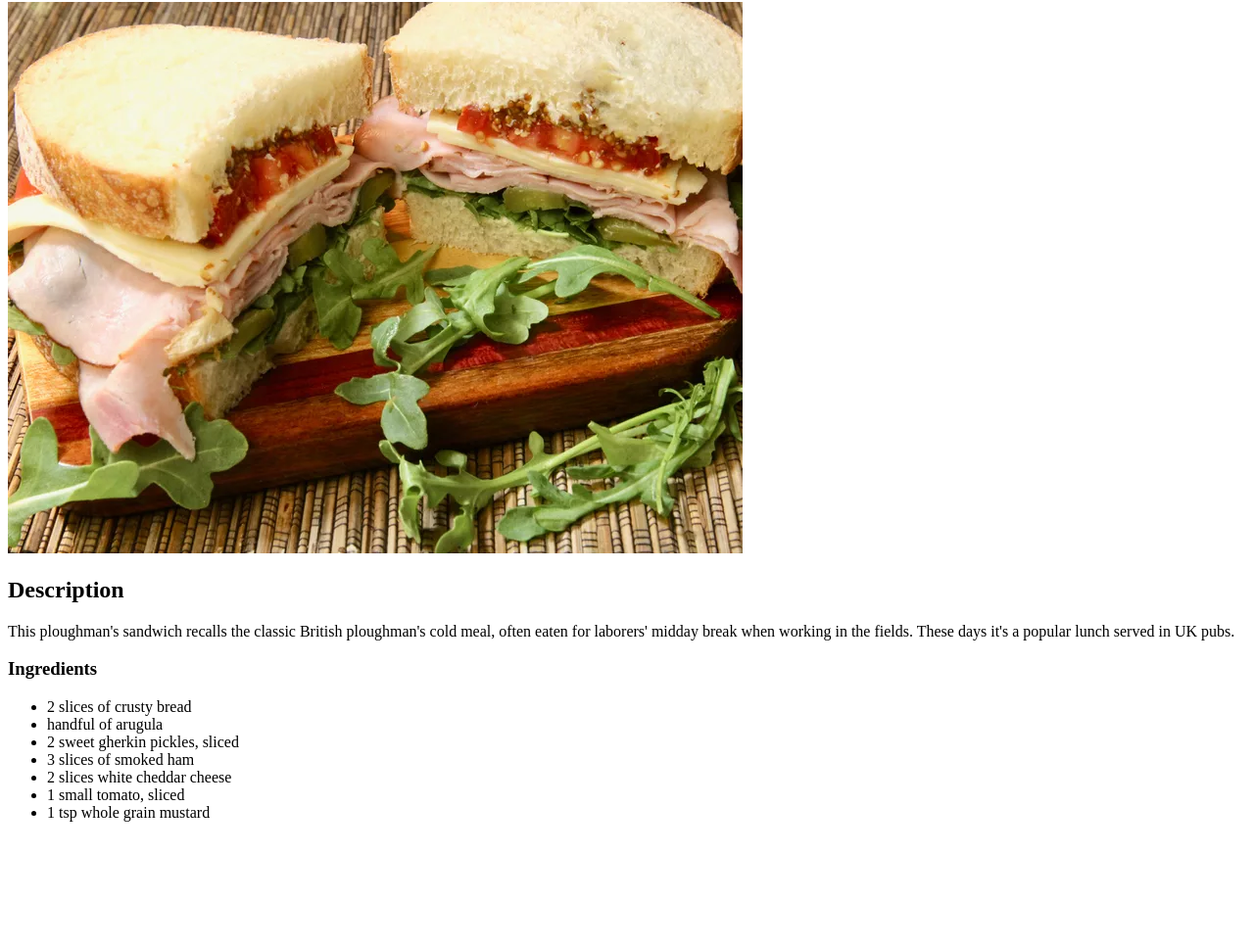
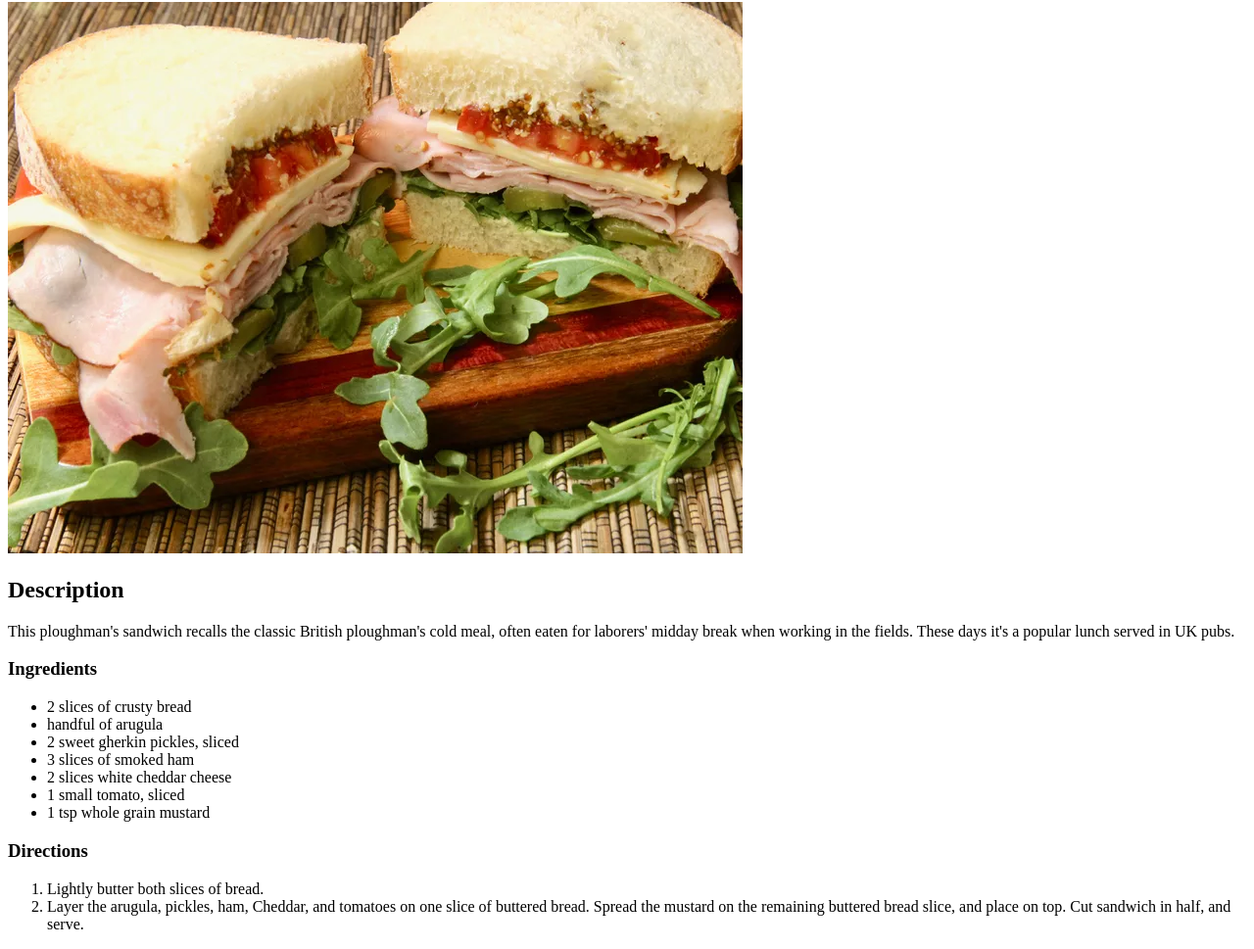
Before and after one commit to CScott96/odin-recipes, a plain HTML site: page recipes/ploughmans-sandwich.html in a window 1280 px wide. Shown: the part 78-1047 px from the top of the page at 98% size. Before the commit the page ends 933 px from the top, so only its background shows below. Drawn offline with Linux system fonts and the light colour scheme.

Commit message:
Add directions to ploughmans sandwich recipe card
Added the ploughmans sandwhich directions to its own section

```diff
--- a/recipes/ploughmans-sandwich.html
+++ b/recipes/ploughmans-sandwich.html
@@ -20,5 +20,10 @@
             <li>1 small tomato, sliced</li>
             <li>1 tsp whole grain mustard</li>
         </ul>
+        <h3>Directions</h3>
+        <ol>
+            <li>Lightly butter both slices of bread.</li>
+            <li>Layer the arugula, pickles, ham, Cheddar, and tomatoes on one slice of buttered bread. Spread the mustard on the remaining buttered bread slice, and place on top. Cut sandwich in half, and serve.</li>
+        </ol>
     </body>
 </html>
```
